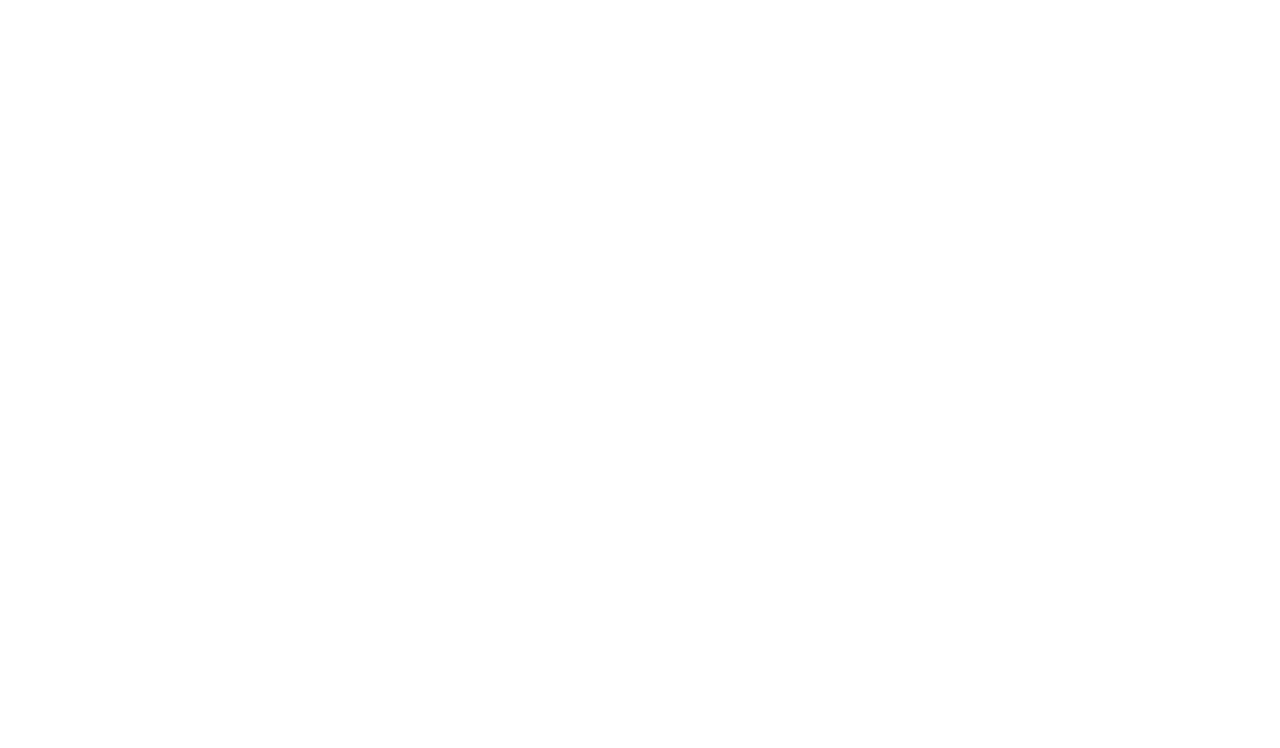
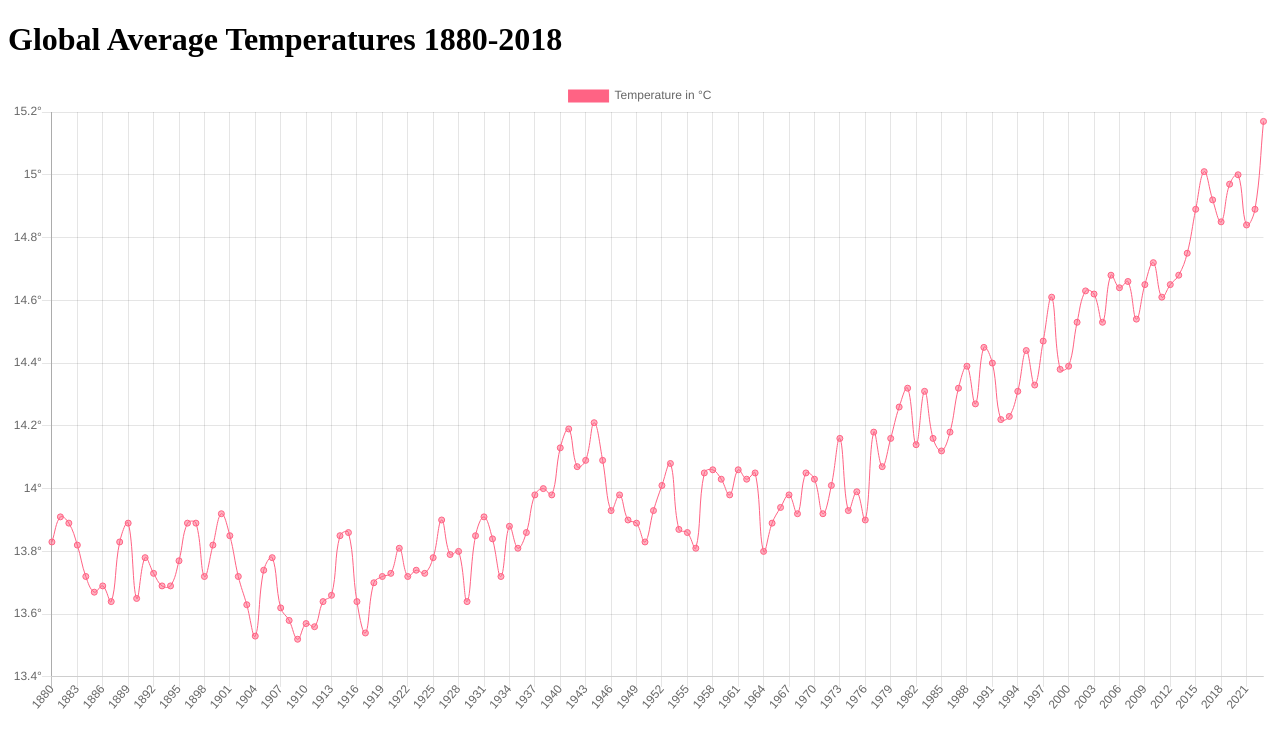
Before and after one commit to Kenton-Enoid/Data-APIs, a plain HTML site: page module1/02_fetch_csv/index.html in a window 1280 px wide. Drawn offline with nearby package versions, Linux system fonts and the light colour scheme.

Commit message:
Graphed with Chart.js

```diff
--- a/module1/02_fetch_csv/index.html
+++ b/module1/02_fetch_csv/index.html
@@ -1,30 +1,71 @@
+
+<!DOCTYPE html>
 <html lang="en">
   <head>
-    <meta charset="UTF-8">
-    <meta name="viewport" content="width=device-width, initial-scale=1.0">
-    <meta http-equiv="X-UA-Compatible" content="ie=edge"/>
-    <title>Fetch ang Graph CSV</title>
+    <meta charset="UTF-8" />
+    <meta name="viewport" content="width=device-width, initial-scale=1.0" />
+    <meta http-equiv="X-UA-Compatible" content="ie=edge" />
+    <title>Coding Train: Data and APIs Project 1</title>
+    <script src="https://cdn.jsdelivr.net/npm/chart.js@2.8.0"></script>
   </head>
   <body>
+    <h1>Global Average Temperatures 1880-2018</h1>
+    <canvas id="myChart" width="400" height="200"></canvas>
+
     <script>
       // Data from: https://data.giss.nasa.gov/gistemp/
-    // Mean from: https://earthobservatory.nasa.gov/world-of
+      // Mean from: https://earthobservatory.nasa.gov/world-of-change/DecadalTemp
 
-    getData();
+      window.addEventListener('load', setup);
 
-    async function getData() {
-      const response = await fetch('ZonAnn.Ts+dSST.csv');
-      const data = await response.text();
-
-      const table = data.split('\n').slice(1);
-      table.forEach(row => {
-        const columns = row.split(',');
-        const year = columns[0];
-        const temp = columns[1];
-        console.log(year, temp);
+      async function setup() {
+        const ctx = document.getElementById('myChart').getContext('2d');
+        const globalTemps = await getData();
+        const myChart = new Chart(ctx, {
+          type: 'line',
+          data: {
+            labels: globalTemps.years,
+            datasets: [
+              {
+                label: 'Temperature in °C',
+                data: globalTemps.temps,
+                fill: false,
+                borderColor: 'rgba(255, 99, 132, 1)',
+                backgroundColor: 'rgba(255, 99, 132, 0.5)',
+                borderWidth: 1
+              }
+            ]
+          },
+          options: {
+            scales: {
+              yAxes: [
+                {
+                  ticks: {
+                    callback: function(value, index, values) {
+                      return value + '°';
+                    }
+                  }
+                }
+              ]
+            }
+          }
         });
       }
 
+      async function getData() {
+        // const response = await fetch('testdata.csv');
+        const response = await fetch('ZonAnn.Ts+dSST.csv');
+        const data = await response.text();
+        const years = [];
+        const temps = [];
+        const rows = data.split('\n').slice(1);
+        rows.forEach(row => {
+          const cols = row.split(',');
+          years.push(cols[0]);
+          temps.push(14 + parseFloat(cols[1]));
+        });
+        return { years, temps };
+      }
     </script>
   </body>
 </html>
```
Lines whose indentation alone changed are shown as unchanged.
